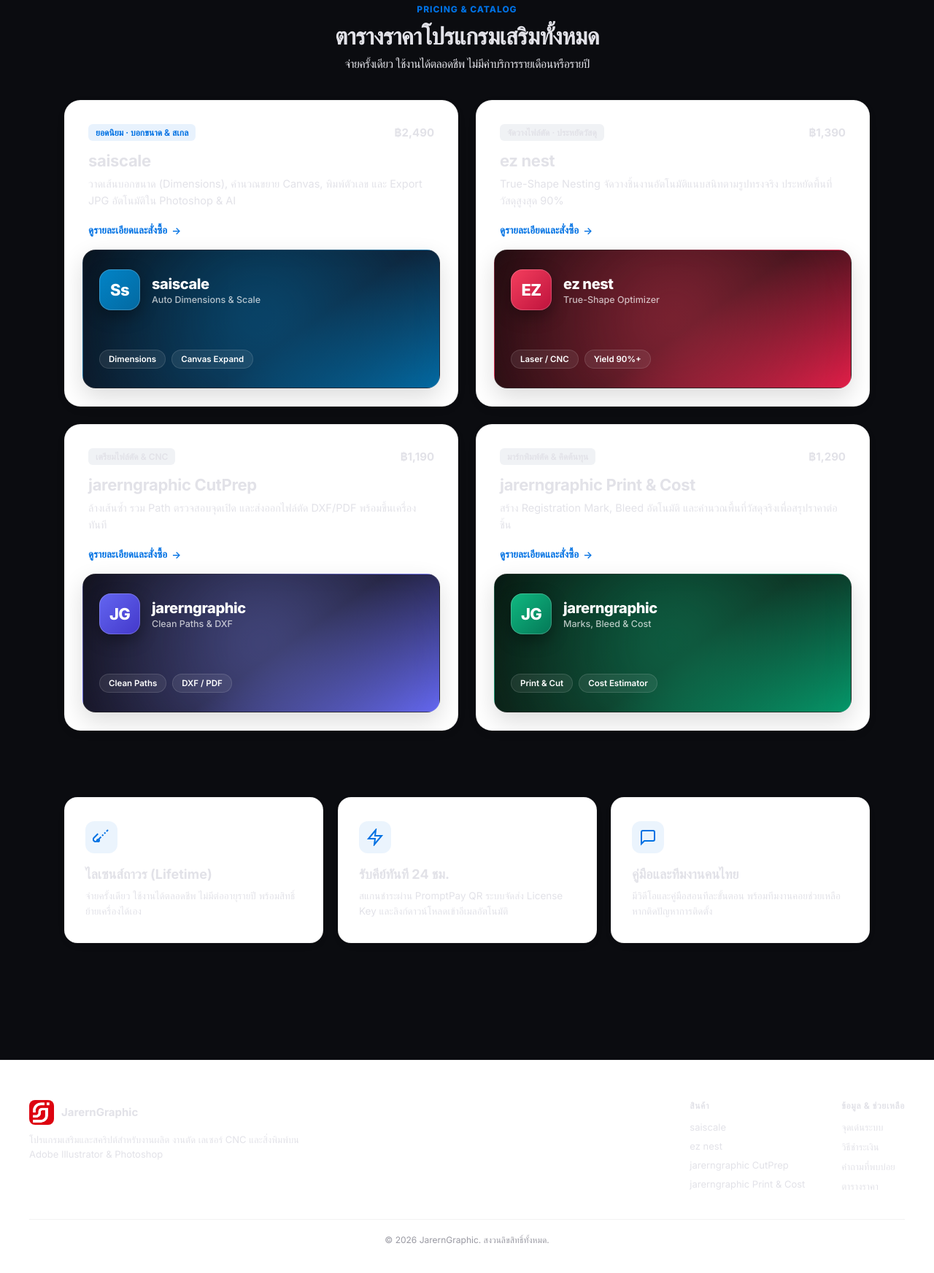
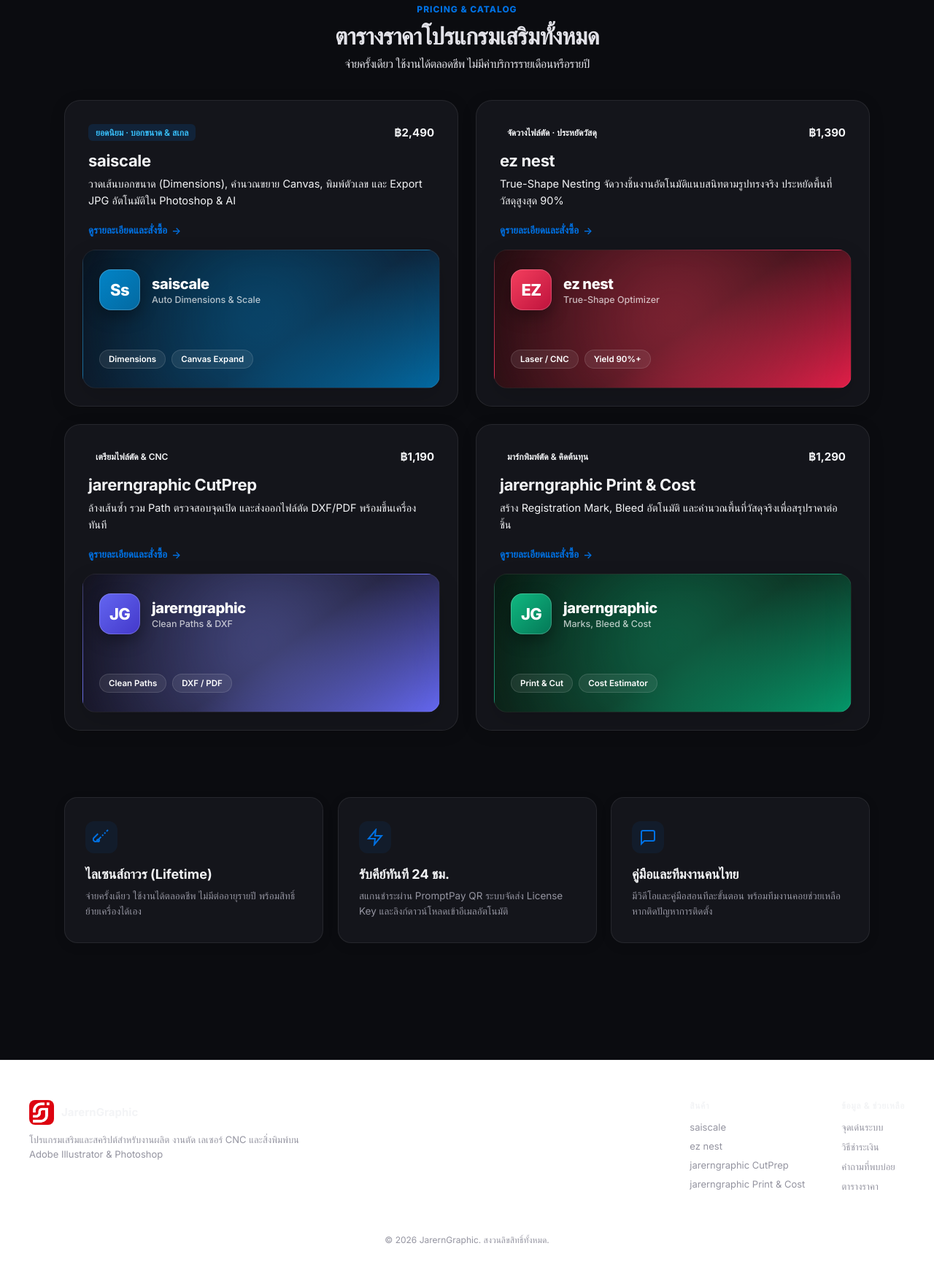
Before and after one commit to JarernGraphic/jarerngraphic-web, a website: page pricing.html in a window 1280 px wide. Shown: the part 140-1884 px from the top of the page at 73% size. Drawn offline with Linux system fonts and the light colour scheme.

Commit message:
Fix solid dark background without red ambient gradient, and fix card and footer themes for seamless switching

```diff
--- a/style.css
+++ b/style.css
@@ -5,13 +5,13 @@
   --bg-surface: #14151b;
   --bg-card: #14151b;
   --bg-input: #0e0f13;
-  --hero-bg: radial-gradient(circle at 50% 20%, rgba(226,35,63,.15) 0%, rgba(11,12,16,.98) 70%), #0b0c10;
-  --hero-glow: radial-gradient(circle, rgba(0,113,227,.18) 0%, rgba(226,35,63,.12) 50%, transparent 80%);
+  --hero-bg: #0b0c10;
+  --hero-glow: none;
   --text-main: #ffffff;
   --text-muted: #9494a0;
   --border-color: rgba(255, 255, 255, 0.08);
   --border-subtle: rgba(255, 255, 255, 0.05);
-  --nav-bg: rgba(18, 19, 24, 0.88);
+  --nav-bg: rgba(18, 19, 24, 0.95);
   --brand-ink: #ffffff;
   --pill-bg: rgba(255, 255, 255, 0.06);
   --blue: #0071e3;
@@ -300,16 +300,16 @@ main{ overflow:hidden; }
 }
 .product-card{
   position:relative;
-  background:#ffffff;
+  background:var(--bg-card);
   border-radius:22px;
-  border:1px solid rgba(0,0,0,.06);
-  box-shadow:0 4px 20px rgba(0,0,0,.025);
+  border:1px solid var(--border-color);
+  box-shadow:0 4px 20px rgba(0,0,0,.15);
   overflow:hidden;
   display:flex;
   flex-direction:column;
   justify-content:space-between;
   text-decoration:none;
-  color:inherit;
+  color:var(--text-main);
   transition:transform .4s cubic-bezier(.16,1,.3,1), box-shadow .4s cubic-bezier(.16,1,.3,1), border-color .35s ease;
 }
 .product-card:hover{
@@ -331,21 +331,21 @@ main{ overflow:hidden; }
   display:inline-flex;
   align-items:center;
   padding:4px 10px;
-  background:#f0f2f5;
-  color:var(--muted);
+  background:var(--tag-bg);
+  color:var(--tag-text);
   border-radius:6px;
   font-size:12px;
   font-weight:600;
   margin:0;
 }
 .tag-primary{
-  background:rgba(0,113,227,.09);
-  color:var(--blue);
+  background:rgba(0,113,227,.15);
+  color:#38bdf8;
 }
 .card-price{
   font-size:15px;
   font-weight:700;
-  color:var(--ink);
+  color:var(--text-main);
 }
 .product-card h3{
   margin:0 0 8px;
@@ -353,7 +353,7 @@ main{ overflow:hidden; }
   font-weight:700;
   line-height:1.2;
   letter-spacing:-.015em;
-  color:var(--ink);
+  color:var(--text-main);
 }
 .product-card p{
   margin:0;
@@ -538,11 +538,11 @@ main{ overflow:hidden; }
   gap:20px;
 }
 .feature-card{
-  background:#ffffff;
+  background:var(--bg-card);
   border-radius:20px;
   padding:32px 24px;
-  border:1px solid rgba(0,0,0,.06);
-  box-shadow:0 4px 20px rgba(0,0,0,.025);
+  border:1px solid var(--border-color);
+  box-shadow:0 4px 20px rgba(0,0,0,.08);
   display:flex;
   flex-direction:column;
   gap:12px;
@@ -550,14 +550,14 @@ main{ overflow:hidden; }
 }
 .feature-card:hover{
   transform:translateY(-4px);
-  box-shadow:0 20px 40px rgba(0,0,0,.06);
+  box-shadow:0 20px 40px rgba(0,0,0,.15);
 }
 .feature-icon{
   width:44px;
   height:44px;
   border-radius:12px;
-  background:rgba(0,113,227,.08);
-  color:var(--blue);
+  background:rgba(0,113,227,.12);
+  color:#38bdf8;
   display:flex;
   align-items:center;
   justify-content:center;
@@ -567,7 +567,7 @@ main{ overflow:hidden; }
   margin:0;
   font-size:17px;
   font-weight:700;
-  color:var(--ink);
+  color:var(--text-main);
   line-height:1.3;
 }
 .feature-card p{
@@ -750,7 +750,7 @@ main{ overflow:hidden; }
   margin:0;
   font-size:14px;
   line-height:1.6;
-  color:var(--muted);
+  color:var(--text-muted);
 }
 
 /* Minimal Trust Grid */
@@ -765,11 +765,11 @@ main{ overflow:hidden; }
   gap:20px;
 }
 .trust-card{
-  background:#ffffff;
+  background:var(--bg-card);
   padding:32px 28px;
   border-radius:18px;
-  border:1px solid rgba(0,0,0,.05);
-  box-shadow:0 4px 16px rgba(0,0,0,.025);
+  border:1px solid var(--border-color);
+  box-shadow:0 4px 16px rgba(0,0,0,.08);
   transition:transform .3s ease;
 }
 .trust-card:hover{
@@ -793,13 +793,13 @@ main{ overflow:hidden; }
   margin:0 0 8px;
   font-size:18px;
   font-weight:700;
-  color:var(--ink);
+  color:var(--text-main);
 }
 .trust-card p{
   margin:0;
   font-size:13.5px;
   line-height:1.55;
-  color:var(--muted);
+  color:var(--text-muted);
 }
 
 /* ===================================================
@@ -1212,7 +1212,7 @@ main{ overflow:hidden; }
   justify-content:space-between;
   gap:40px;
   padding-bottom:36px;
-  border-bottom:1px solid rgba(0,0,0,.05);
+  border-bottom:1px solid var(--border-color);
 }
 .footer-brand{
   max-width:380px;
@@ -1223,14 +1223,14 @@ main{ overflow:hidden; }
   gap:10px;
   font-size:15px;
   font-weight:700;
-  color:var(--ink);
+  color:var(--text-main);
   margin-bottom:10px;
 }
 .footer-brand p{
   margin:0;
   font-size:13px;
   line-height:1.6;
-  color:var(--muted);
+  color:var(--text-muted);
 }
 .footer-links{
   display:flex;
@@ -1245,13 +1245,13 @@ main{ overflow:hidden; }
   margin:0 0 4px;
   font-size:12px;
   font-weight:700;
-  color:var(--ink);
+  color:var(--text-main);
   text-transform:uppercase;
   letter-spacing:.05em;
 }
 .footer-col a{
   font-size:13px;
-  color:var(--muted);
+  color:var(--text-muted);
   transition:color .2s ease;
 }
 .footer-col a:hover{
@@ -1261,7 +1261,7 @@ main{ overflow:hidden; }
   max-width:1200px;
   margin:20px auto 0;
   font-size:12px;
-  color:#9999a2;
+  color:var(--text-muted);
   text-align:center;
 }
 
--- a/theme.js
+++ b/theme.js
@@ -9,6 +9,7 @@
   function applyTheme(theme) {
     document.documentElement.setAttribute('data-theme', theme);
     if (document.body) {
+      document.body.setAttribute('data-theme', theme);
       document.body.classList.remove('theme-dark', 'theme-light');
       document.body.classList.add('theme-' + theme);
     }
```
